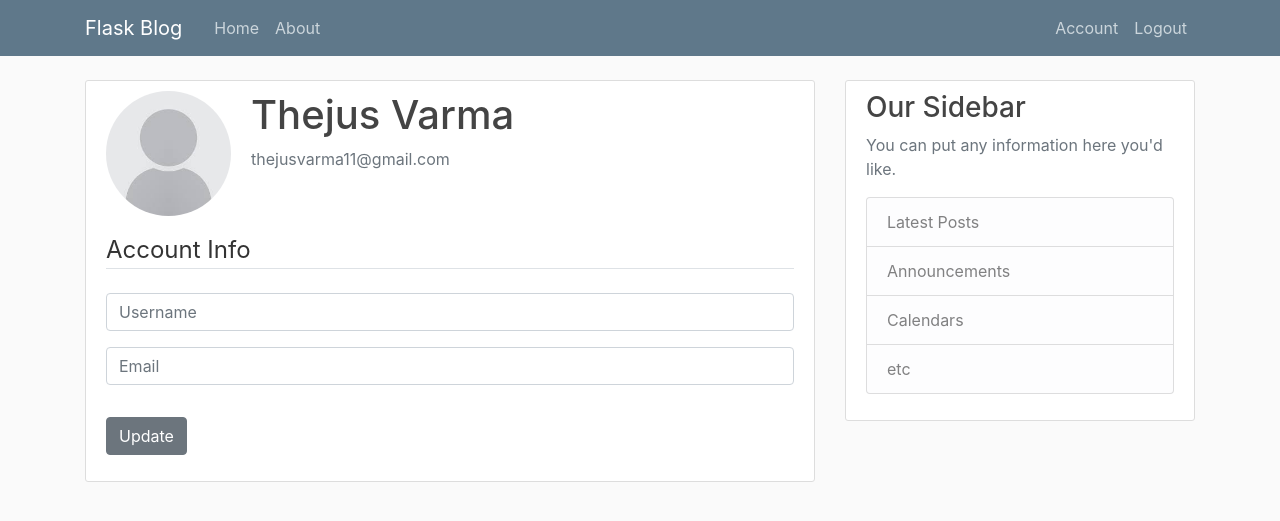
After one commit to thejusvarma/flask-project, a Flask app: page /account in a window 1280 px wide. The commit adds this page. Shown: the top 521 px of the page. Run offline with Flask 2, Linux system fonts and the light colour scheme; a user stored in the database is signed in.

Commit message:
account page added

```diff
--- a/flaskblog/__init__.py
+++ b/flaskblog/__init__.py
@@ -18,5 +18,6 @@
 
 # creating instance of login manager
 login_manager = LoginManager(app)
-
+login_manager.login_view='login'
+login_manager.login_message_category='info'
 from flaskblog import routes
--- a/flaskblog/forms.py
+++ b/flaskblog/forms.py
@@ -1,4 +1,5 @@
 from flask_wtf import FlaskForm
+from flask_login import current_user
 from wtforms import StringField,PasswordField,SubmitField,BooleanField
 from wtforms.validators import DataRequired,Length,Email,EqualTo,ValidationError
 from flaskblog.models import User
@@ -25,3 +26,20 @@
     password = PasswordField('Password', validators=[DataRequired(),Length(min=2,max=20)])
     remember = BooleanField('Remember Me')
     submit = SubmitField('Login')
+
+
+class UpdateAccountForm(FlaskForm):
+    username = StringField('Username', validators=[DataRequired(),Length(min=2,max=20)])
+    email = StringField('Email', validators=[DataRequired(),Email()])
+    submit = SubmitField('Update')
+    def validate_username(self,username):
+        if username.data != current_user.username:
+            user = User.query.filter_by(username = username.data).first()
+            if user:
+                raise ValidationError('Username Already taken!')
+
+    def validate_email(self,email):
+        if email.data != current_user.email:
+            user = User.query.filter_by(email = email.data).first()
+            if user:
+                raise ValidationError('E-Mail Id already exists')
--- a/flaskblog/routes.py
+++ b/flaskblog/routes.py
@@ -1,9 +1,9 @@
-from flask import Flask,render_template,url_for,flash,redirect
-from flaskblog.forms import RegistrationForm,LoginForm
+from flask import Flask,render_template,url_for,flash,redirect, request
+from flaskblog.forms import RegistrationForm, LoginForm, UpdateAccountForm
 from flaskblog import app, db, bcrypt
 # this import cannot be placed on the top because db has to initiated
 from flaskblog.models import User,Post
-from flask_login import login_user, current_user, logout_user
+from flask_login import login_user, current_user, logout_user, login_required
 posts=[
     {
         'author': 'Carl',
@@ -51,17 +51,26 @@
 # login route
 @app.route("/login",methods=['GET','POST'])
 def login():
+    # checking user already logged in then he will be redirected to home route
     if current_user.is_authenticated:
         return redirect(url_for('home'))
+
     # making instance (form) of LoginForm class made in forms.py
     form = LoginForm()
-    # if content is validated then flashing message
+
+    # checking if form is valid or not
     if form.validate_on_submit():
+        # creating user variable
         user = User.query.filter_by(email=form.email.data).first()
+        # upon log in if such user exists AND the password matches then login granted
         if user and bcrypt.check_password_hash(user.password, form.password.data):
             login_user(user,remember=form.remember.data)
             flash(f'Login successfull!','success')
-            return redirect(url_for('home'))
+            next_page = request.args.get('next')
+            if next_page:
+                return redirect(next_page)
+            else:
+                return redirect(url_for('home'))
         else:
             flash(f'Login Unsuccessfull! Please check your E-mail and password ','danger')
 
@@ -71,3 +80,10 @@
 def logout():
     logout_user()
     return redirect(url_for('home'))
+
+@app.route("/account")
+@login_required
+def account():
+    form = UpdateAccountForm()
+    image_file = url_for('static',filename='profile_pic/' + current_user.image_file)
+    return render_template('account.html',title='Account',image_file=image_file,form =form)
--- /dev/null
+++ b/flaskblog/templates/account.html
@@ -0,0 +1,56 @@
+{% extends "layout.html" %}
+{% block content %}
+<div class="content-section">
+    <div class="media">
+      <img class="rounded-circle account-img" src="{{ image_file }}">
+      <div class="media-body">
+        <h2 class="account-heading">{{ current_user.username }}</h2>
+        <p class="text-secondary">{{ current_user.email }}</p>
+      </div>
+    </div>
+    <!-- FORM HERE -->
+    <div>
+      <!-- register form -->
+      <form method="POST" action="">
+          {{ form.hidden_tag() }}
+          <fieldset class="form-group">
+              <legend class="border-bottom mb-4">Account Info</legend>
+
+              <!-- username field -->
+              <div class="form-group ">
+                  {% if form.username.errors %}
+                      {{ form.username(class="form-control is-invalid",placeholder="Username" ) }}
+                          <div class="invalid-feedback">
+                              {% for error in form.username.errors %}
+                                  <span>{{ error }}</span>
+                              {% endfor %}
+                          </div>
+                  {% else %}
+                          {{ form.username(class="form-control",placeholder="Username") }}
+                  {% endif %}
+              </div>
+
+              <!-- email field -->
+              <div class="form-group">
+                  {% if form.email.errors %}
+                  <!-- input field goes red becouse of error -->
+                  {{ form.email(class="form-control is-invalid",placeholder="Email") }}
+                      <div class="invalid-feedback">
+                          <!-- printing the error under the field -->
+                          {% for error in form.email.errors %}
+                              <span>{{ error }}</span>
+                          {% endfor %}
+                      </div>
+                  {% else %}
+                      <!-- correctly filled field -->
+                      {{ form.email(class="form-control",placeholder="Email") }}
+                  {% endif %}
+              </div>
+          </fieldset>
+          <div class="form-group">
+              {{ form.submit(class="btn btn-secondary")}}
+          </div>
+      </form>
+  </div>
+  </div>
+{% endblock content %}
--- a/flaskblog/templates/layout.html
+++ b/flaskblog/templates/layout.html
@@ -28,6 +28,7 @@
               <!-- Navbar Right Side -->
               <div class="navbar-nav">
                 {% if current_user.is_authenticated %}
+                  <a class="nav-item nav-link" href="{{ url_for('account') }}">Account</a>
                   <a class="nav-item nav-link" href="{{ url_for('logout') }}">Logout</a>
                 {% else %}
                   <a class="nav-item nav-link" href="{{ url_for('login') }}">Login</a>
```
Also changed, not shown: flaskblog/static/profile_pic/default.jpg (added).
